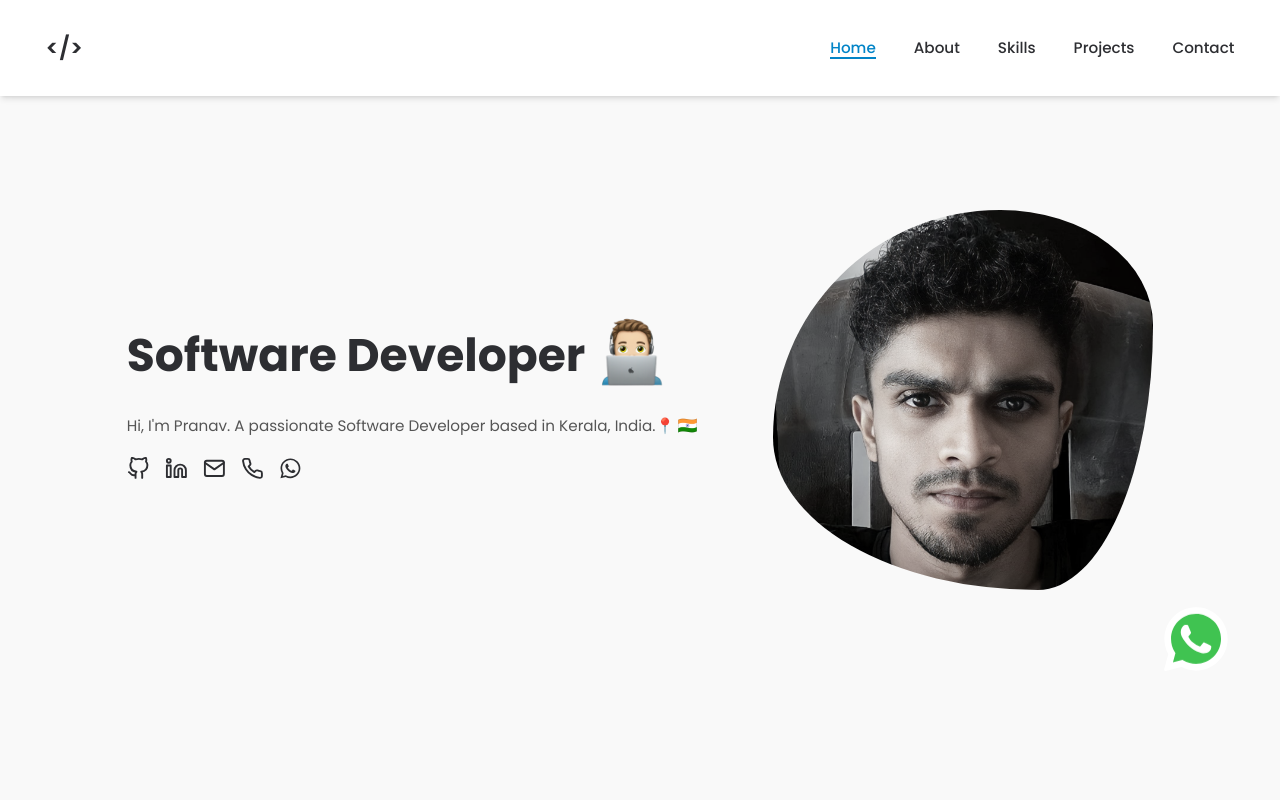
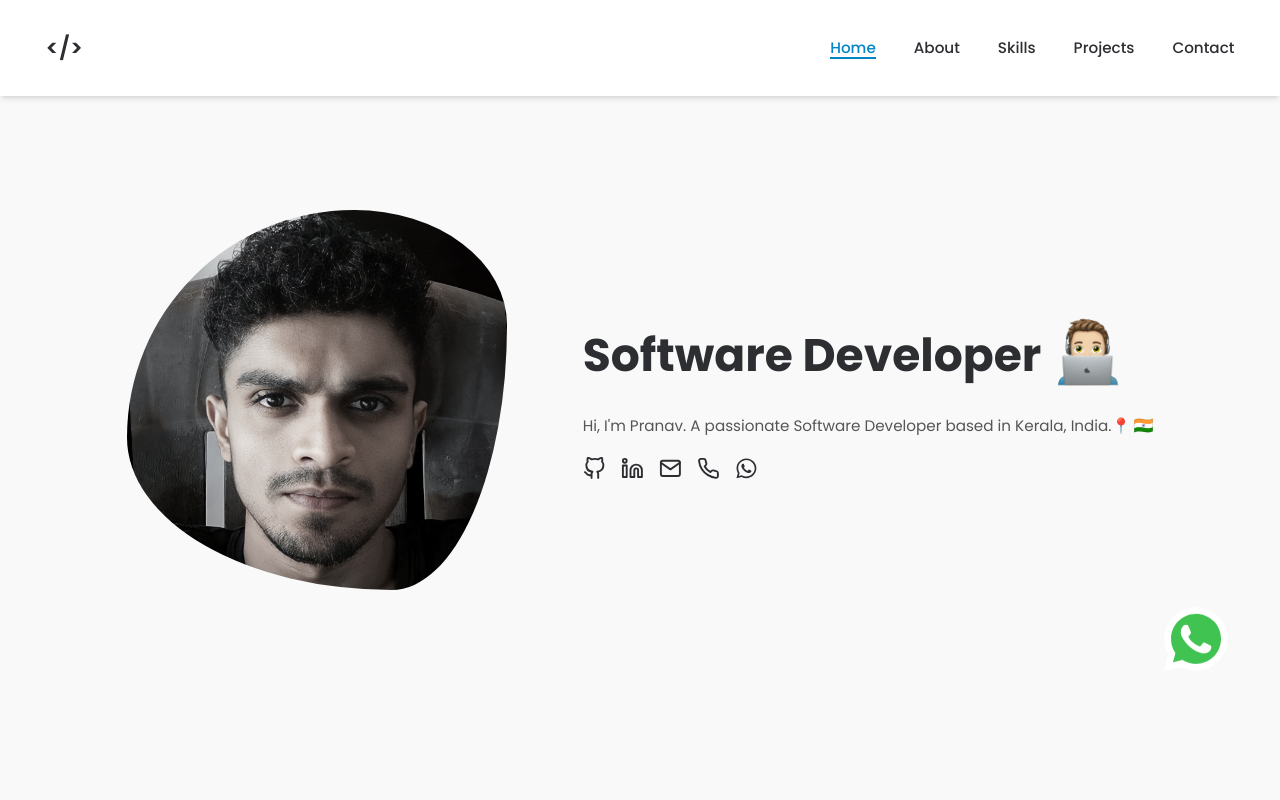
Before and after one commit to pranavpremanand/portfolio-2.0, a React (Create React App) app: page / in a window 1280 px wide. Shown: the top 800 px of the page. Built offline with nearby package versions, Linux system fonts and the light colour scheme.

Commit message:
made some style changes

```diff
--- a/src/components/Banner/Banner.jsx
+++ b/src/components/Banner/Banner.jsx
@@ -41,7 +41,7 @@ const Banner = () => {
       className="min-h-[95vh] lg:min-h-[100vh] flex items-center justify-center bg-[#f9f9f9] px-7 py-16"
     >
       <div className="max-w-[70rem]">
-        <div className="flex flex-col-reverse lg:flex-row justify-center items-center gap-10 lg:gap-20">
+        <div className="flex flex-col-reverse lg:flex-row-reverse justify-center items-center gap-10 lg:gap-20">
           <div className="flex flex-col gap-5">
             <span className="text-center lg:text-start text-[1.7rem] sm:text-[3rem] leading-[2.7rem] sm:leading-[4.2rem] font-bold">
               Software Developer
--- a/src/components/Skills/Skills.jsx
+++ b/src/components/Skills/Skills.jsx
@@ -159,7 +159,7 @@ const Skills = () => {
         {skills.map(({ id, src, title, style }, i) => (
           <div
             key={id}
-            className={`shadow-md md:hover:scale-110 h-[7.0rem] sm:h-auto w-[5.2rem] sm:w-auto cursor-pointer duration-500 p-2 rounded-lg ${style} ${
+            className={`shadow-md md:hover:scale-110 h-[7.0rem] sm:h-auto w-auto cursor-pointer duration-500 p-2 rounded-lg ${style} ${
               scaleItem === i && "scale-110"
             }`}
           >
```
